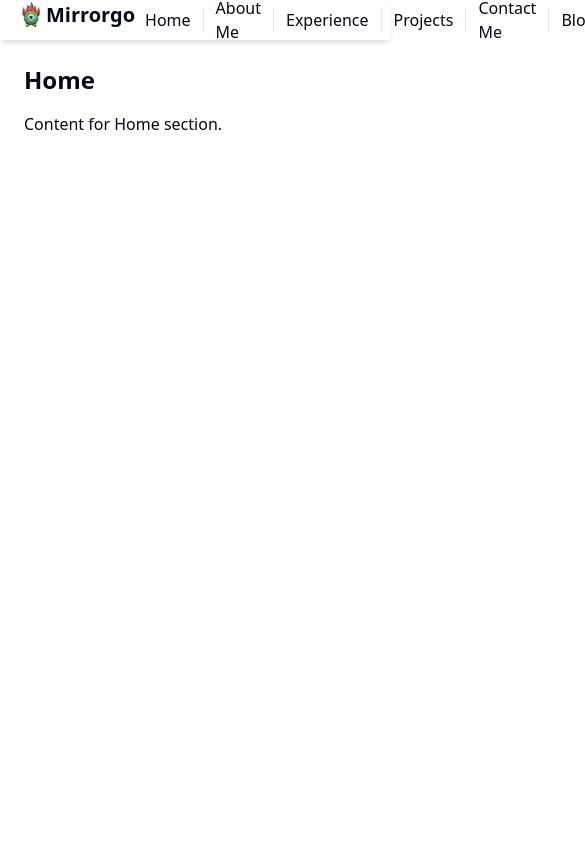
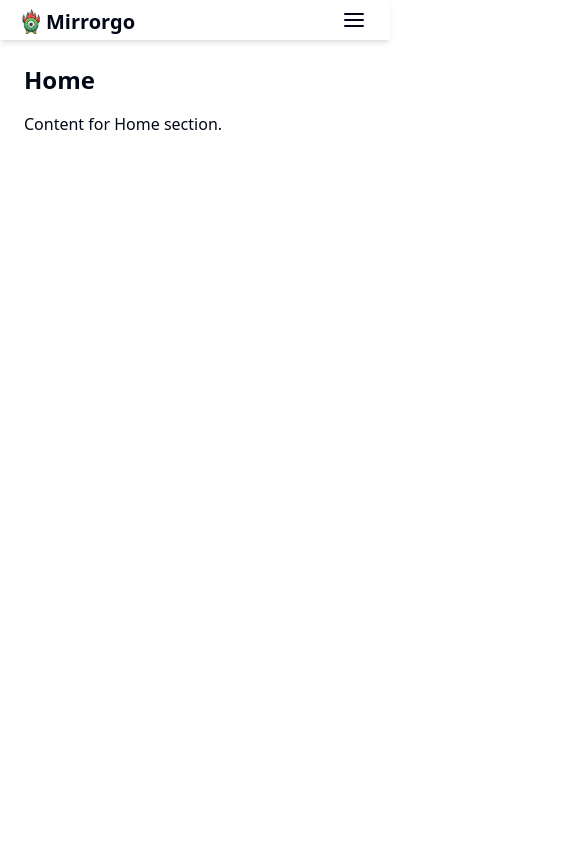
Before and after one commit to Mirrorgo/Mirrorgo, a Next.js app: page / in a window 390 px wide. Shown: the top 844 px of the page, 585 px wide, since content can reach past the window. Built offline with nearby package versions, Linux system fonts and the light colour scheme.

Commit message:
feat: Update NavBar component

```diff
--- /dev/null
+++ b/app/components/NavBar/index.tsx
@@ -0,0 +1,2 @@
+import NavBar from "./nav-bar";
+export default NavBar;
--- /dev/null
+++ b/app/components/NavBar/nav-bar.tsx
@@ -0,0 +1,110 @@
+import {
+  DropdownMenu,
+  DropdownMenuContent,
+  DropdownMenuItem,
+  DropdownMenuTrigger,
+} from "@/components/ui/dropdown-menu";
+import { AlignJustify, Languages } from "lucide-react";
+
+import { Separator } from "@/components/ui/separator";
+import { Fragment } from "react";
+import { Button } from "@/components/ui/button";
+import Link from "next/link";
+import Image from "next/image";
+import NavItem from "./nav-item";
+import { ModeToggle } from "./mode-toggle";
+
+// 导航项数据
+const navItems: { label: string; href: string }[] = [
+  { label: "Home", href: "#home" }, // 关键成就的数据，以后多了放放 | 近期动向 | 超级简短介绍
+  { label: "About Me", href: "#aboutMe" },
+  { label: "Experience", href: "#experience" },
+  { label: "Projects", href: "#projects" },
+  { label: "Contact Me", href: "#contactMe" },
+];
+
+const moreNavItem = {
+  label: "Blog",
+  href: "https://www.yuque.com/mirrorgo/qvhwgq",
+};
+
+const BrandLogo = () => (
+  <Link href="/" passHref>
+    <div className="text-xl font-bold cursor-pointer flex items-center mt-1">
+      <Image src={"/logo.png"} alt={"logo"} width={30} height={30} />
+      <div>Mirrorgo</div>
+    </div>
+  </Link>
+);
+
+function NavBar() {
+  return (
+    <>
+      <nav className="sticky top-0 shadow-md z-10 h-10 w-full mx-auto px-4 sm:px-6 lg:px-8 bg-white dark:bg-black bg-opacity-100 dark:bg-opacity-100">
+        <div className="hidden lg:flex justify-between  ">
+          <div className="flex">
+            <BrandLogo />
+            <div className="flex justify-around items-center mx-10 w-fit gap-3">
+              {navItems.map((item, index) => (
+                <Fragment key={item.href}>
+                  {index > 0 && (
+                    <Separator orientation="vertical" className="h-6" />
+                  )}
+                  <NavItem label={item.label} href={item.href} />
+                </Fragment>
+              ))}
+              {/* 更多的链接 */}
+              <Separator orientation="vertical" className="h-6" />
+              <NavItem label={moreNavItem.label} href={moreNavItem.href} />
+            </div>
+          </div>
+          <div className="flex items-center gap-2">
+            <Button size="icon" variant="ghost">
+              <Languages />
+            </Button>
+            {/* <IconSwitcher
+				  selectedIconIndex={0}
+				  onClick={() => {}}
+				  icons={[<Moon size="20" />, <Sun size="20" />]}
+				/> */}
+            <ModeToggle />
+          </div>
+        </div>
+        <div className="flex justify-between items-center lg:hidden">
+          <BrandLogo />
+          <DropdownMenu>
+            <DropdownMenuTrigger asChild>
+              {/* 增加一个动态效果,三横转成X的效果 */}
+              <div className="flex justify-center items-center h-10 w-10 cursor-pointer">
+                <AlignJustify />
+              </div>
+            </DropdownMenuTrigger>
+            {/* <DropdownMenuPortal> */}
+            <DropdownMenuContent>
+              {navItems.map((item, idx) => (
+                <DropdownMenuItem asChild key={idx}>
+                  <NavItem
+                    key={item.href}
+                    label={item.label}
+                    href={item.href}
+                  />
+                </DropdownMenuItem>
+              ))}
+              <DropdownMenuItem asChild>
+                <NavItem label={moreNavItem.label} href={moreNavItem.href} />
+              </DropdownMenuItem>
+              <div className="flex justify-evenly">
+                <ModeToggle />
+                <Button size="icon" variant="ghost">
+                  <Languages />
+                </Button>
+              </div>
+            </DropdownMenuContent>
+          </DropdownMenu>
+        </div>
+      </nav>
+    </>
+  );
+}
+
+export default NavBar;
--- a/app/components/nav-item.tsx
+++ b/app/components/NavBar/nav-item.tsx
@@ -6,10 +6,9 @@ const NavItem: React.FC<{ label: string; href: string }> = ({
   href,
 }) => {
   // 判断 href 是否是外部链接
-  const isExternal =
-    href.startsWith("http") ||
-    href.startsWith("mailto") || // 用于电子邮件链接的前缀，通常用来启动默认的电子邮件客户端并准备发送电子邮件
-    href.startsWith("tel"); // 用于电话号码链接的前缀，通常在移动设备上用来启动拨号器并拨打指定的电话号码
+  const isExternal = href.startsWith("http");
+  // href.startsWith("mailto") || // 用于电子邮件链接的前缀，通常用来启动默认的电子邮件客户端并准备发送电子邮件
+  // href.startsWith("tel"); // 用于电话号码链接的前缀，通常在移动设备上用来启动拨号器并拨打指定的电话号码
 
   if (isExternal) {
     return (
@@ -17,9 +16,9 @@ const NavItem: React.FC<{ label: string; href: string }> = ({
         href={href}
         target="_blank"
         rel="noopener noreferrer" // 推荐与 target="_blank" 一起使用，以提高安全性
-        className=" inline-flex gap-1 items-center cursor-pointer hover:text-blue-600 transition-colors duration-200"
+        className="flex gap-1 items-center cursor-pointer hover:text-blue-600 transition-colors duration-200"
       >
-        {label}
+        <div>{label}</div>
         <SquareArrowOutUpRight size={9} />
       </a>
     );
--- a/app/page.tsx
+++ b/app/page.tsx
@@ -1,72 +1,13 @@
-import React, { Fragment, useState } from "react";
-import { Separator } from "@/components/ui/separator";
-import Link from "next/link";
 import TechStackList from "./components/tech-stack-list";
-import NavItem from "./components/nav-item";
 import Section from "./components/section";
-import Image from "next/image";
-import { Languages, Moon, Sun } from "lucide-react";
-import { Button } from "@/components/ui/button";
-import { ModeToggle } from "./components/mode-toggle";
 import ExperienceList from "./components/experience-list";
-
-// 导航项数据
-const navItems: { label: string; href: string }[] = [
-  { label: "Home", href: "#home" }, // 关键成就的数据，以后多了放放 | 近期动向 | 超级简短介绍
-  { label: "About Me", href: "#aboutMe" },
-  { label: "Experience", href: "#experience" },
-  { label: "Projects", href: "#projects" },
-  { label: "Contact Me", href: "#contactMe" },
-];
-
-const BrandLogo = () => (
-  <Link href="/" passHref>
-    <div className="text-xl font-bold cursor-pointer flex items-center mt-1">
-      <Image src={"/logo.png"} alt={"logo"} width={30} height={30} />
-      <div>Mirrorgo</div>
-    </div>
-  </Link>
-);
+import NavBar from "./components/NavBar";
 
 function Page() {
   return (
     <main className="min-h-screen">
       {/* 顶栏 */}
-      <nav className="sticky top-0 shadow-md z-10 h-10 flex items-center bg-white dark:bg-black bg-opacity-100 dark:bg-opacity-100">
-        <div className="mx-auto px-4 sm:px-6 lg:px-8 flex justify-between w-full">
-          <div className="flex">
-            <BrandLogo />
-            <div className="flex justify-around items-center mx-10 w-fit gap-3">
-              {navItems.map((item, index) => (
-                <Fragment key={item.href}>
-                  {index > 0 && (
-                    <Separator orientation="vertical" className="h-6" />
-                  )}
-                  <NavItem label={item.label} href={item.href} />
-                </Fragment>
-              ))}
-              {/* 更多的链接 */}
-              <Separator orientation="vertical" className="h-6" />
-              <NavItem
-                label={"Blog"}
-                href={"https://www.yuque.com/mirrorgo/qvhwgq"}
-              />
-            </div>
-          </div>
-          <div className="flex items-center gap-2">
-            <Button size="icon" variant="ghost">
-              <Languages />
-            </Button>
-            {/* <IconSwitcher
-              selectedIconIndex={0}
-              onClick={() => {}}
-              icons={[<Moon size="20" />, <Sun size="20" />]}
-            /> */}
-            <ModeToggle />
-          </div>
-        </div>
-      </nav>
-
+      <NavBar />
       {/* 内容部分 */}
       <Section title="Home" id="home">
         <p>Content for Home section.</p>
--- a/package.json
+++ b/package.json
@@ -25,6 +25,7 @@
     "next-themes": "^0.3.0",
     "react": "^18",
     "react-dom": "^18",
+    "sharp": "^0.33.5",
     "tailwind-merge": "^2.5.2",
     "tailwindcss-animate": "^1.0.7",
     "zustand": "^4.5.5"
```
Also changed, not shown: app/components/NavBar/mode-toggle.tsx (renamed from app/components/mode-toggle.tsx), 2 other files (tests, documents, lock files or other folders).
